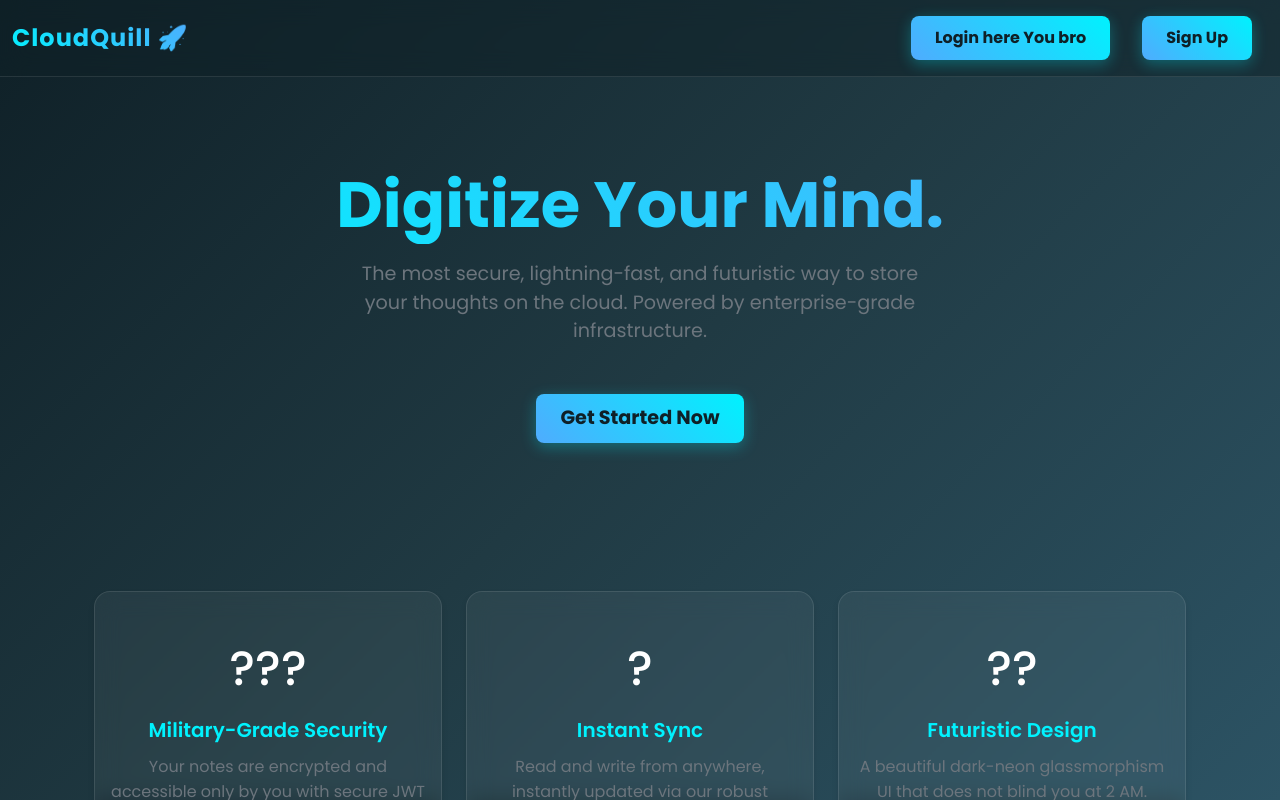
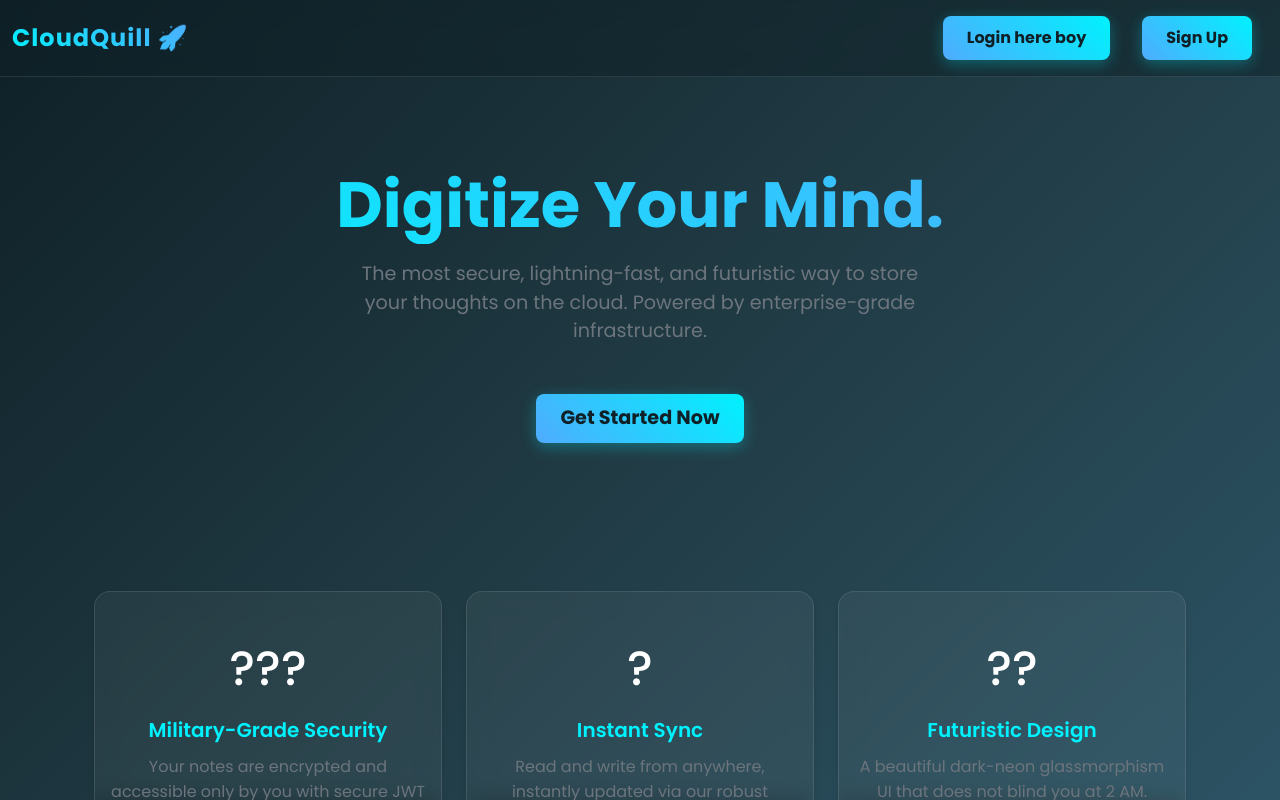
Before and after one commit to krishparmar22242/CloudQuill, a React (Create React App) app: page / in a window 1280 px wide. Shown: the top 800 px of the page. Built offline with nearby package versions, Linux system fonts and the light colour scheme; no server answers.

Commit message:
Final Dry Run Test 1

```diff
--- a/src/components/Navbar.js
+++ b/src/components/Navbar.js
@@ -28,7 +28,7 @@ const Navbar = (props) => {
                             )}
                         </ul>
                         {!localStorage.getItem('token')?<div className='d-flex '>
-                            <Link className="btn btn-primary mx-3" to="/login" role="button">Login here You bro</Link>
+                            <Link className="btn btn-primary mx-3" to="/login" role="button">Login here boy</Link>
                             <Link className="btn btn-primary mx-3" to="/signup" role="button">Sign Up</Link>
                         </div>:<button className="btn btn-primary" onClick={handlelogout}>LogOut</button>}
                     </div>
```
